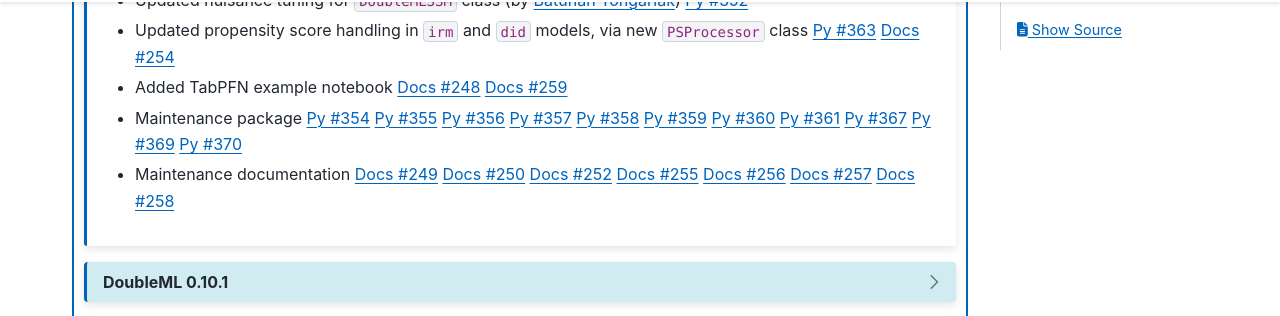
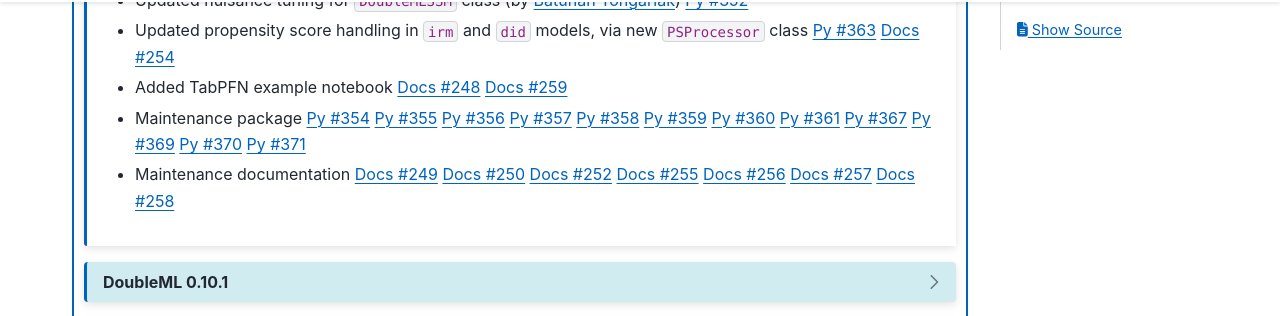
Before and after one commit to DoubleML/doubleml-docs, a Sphinx documentation site: the page built from doc/release/release.rst, in a window 1280 px wide and 900 px high, scrolled down 642 px. Shown: the part 126-442 px from the top of the window. Built offline with Sphinx 7.4.7 and the PyData theme 0.15.4, drawn with Linux system fonts in a browser that asks for light colours; the version number could not be read and is left out.

Commit message:
Add reference to pull request #371 in release notes

```diff
--- a/doc/release/release.rst
+++ b/doc/release/release.rst
@@ -59,6 +59,7 @@
         `Py #367 <https://github.com/DoubleML/doubleml-for-py/pull/367>`_
         `Py #369 <https://github.com/DoubleML/doubleml-for-py/pull/369>`_
         `Py #370 <https://github.com/DoubleML/doubleml-for-py/pull/370>`_
+        `Py #371 <https://github.com/DoubleML/doubleml-for-py/pull/371>`_
 
       - Maintenance documentation
         `Docs #249 <https://github.com/DoubleML/doubleml-docs/pull/249>`_
```
